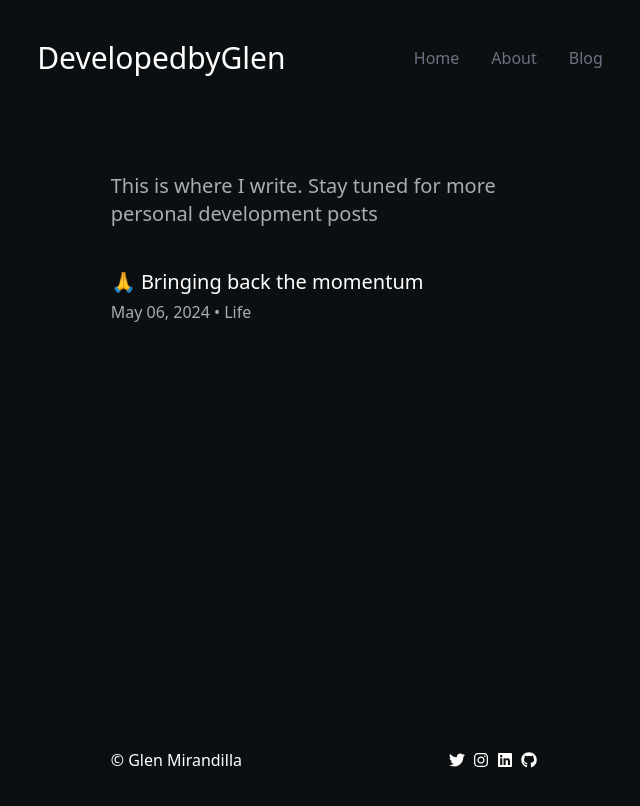
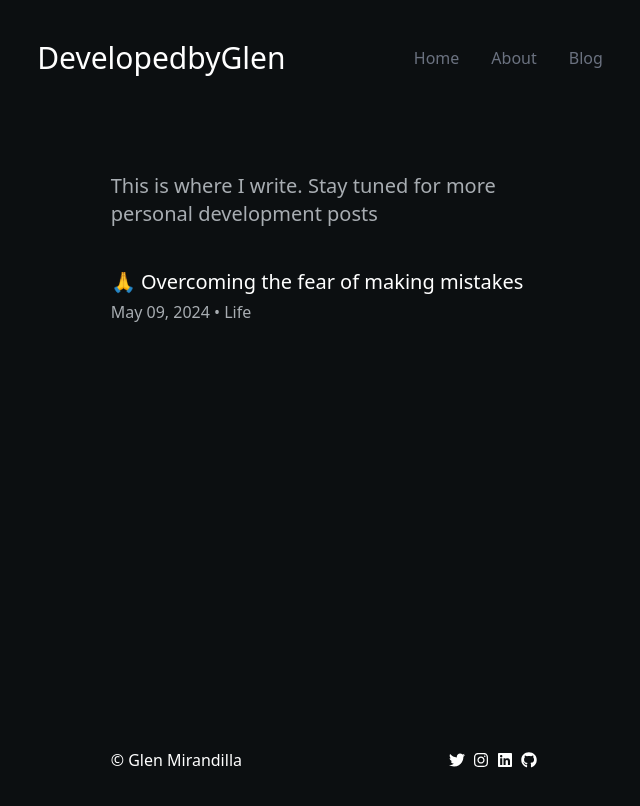
Before and after one commit to Yukihira2k/blog-post-project, a React (Vite) app: page /blog in a window 1280 px wide. Shown: the top 806 px of the page, without its empty margins (316-956 px from the left). Built offline with nearby package versions, Linux system fonts and the light colour scheme.

Commit message:
fixed path links

```diff
--- a/src/Components/Notes.js
+++ b/src/Components/Notes.js
@@ -2,11 +2,11 @@ const notes = [
     {
         key:1,
         emoji:"🙏",
-        title:"Bringing back the momentum",
-        date:"May 06, 2024",
+        title:"Overcoming the fear of making mistakes",
+        date:"May 09, 2024",
         genre:"Life",
-        message:"In the dance of life, momentum is the rhythm that keeps us moving forward. It's the force that fuels our ambitions, propels us toward our goals, and infuses our actions with purpose. Yet, there are moments when the music fades, and we find ourselves standing still in the silence of inertia. But fear not, for just as a spark can ignite a flame, so too can we reignite the momentum that drives us...",
-        path:"/Bringing-back-the-momentum"
+        message:"Here I am, seated before my computer, weary and restless, wondering what actions should I take for me to be good at expressing my thoughts through writing. I'm fully aware that my vocabularies are limited and this is also my first time writing about my thoughts and...",
+        path:"/Overcoming-the-fear-of-making-mistakes"
     },
 
 
--- a/src/main.jsx
+++ b/src/main.jsx
@@ -29,7 +29,7 @@ const router = createBrowserRouter([
     element: <Manual/>,
   },
   {
-    path: "/Bringing-back-the-momentum",
+    path: "/overcoming-the-fear-of-making-mistakes",
     element: <Momentum/>,
   },
 ]);
```
